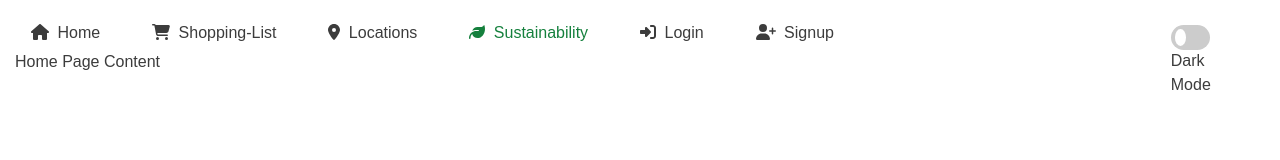
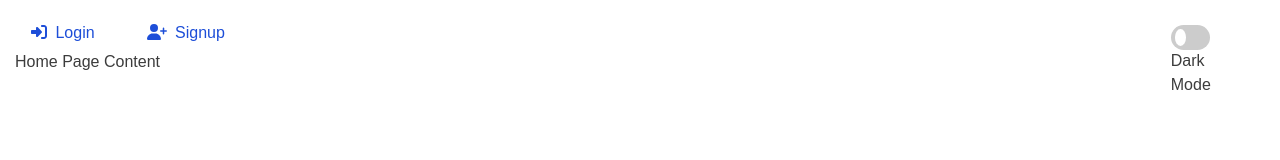
Before and after one commit to rickybehrens/grocery-store-app, a React (Vite) app in the folder client/: page / in a window 1280 px wide. Shown: the top 160 px of the page. Built offline with nearby package versions, Linux system fonts and the light colour scheme.

Commit message:
Made most of the header dissappear when the user is not logged in

```diff
--- a/client/src/components/Header.jsx
+++ b/client/src/components/Header.jsx
@@ -10,6 +10,22 @@ const Header = () => {
   return (
     <header className="header-container max-w-screen-xl">
       <div className="header-links flex justify-start w-full space-x-9">
+        {/* Login and Signup Links (visible only when not logged in) */}
+        {!isLoggedIn && (
+          <>
+            <Link to="/login" className="header-link text-blue-700">
+              <FontAwesomeIcon icon={faSignInAlt} className="mr-1" /> Login
+            </Link>
+
+            <Link to="/signup" className="header-link text-blue-700">
+              <FontAwesomeIcon icon={faUserPlus} className="mr-1" /> Signup
+            </Link>
+          </>
+        )}
+
+        {/* Logout Link (visible only when logged in) */}
+        {isLoggedIn && (
+          <>
             {/* Home */}
             <Link to="/" className="header-link">
               <FontAwesomeIcon icon={faHome} className="mr-1" /> Home
@@ -30,27 +46,18 @@ const Header = () => {
               <FontAwesomeIcon icon={faLeaf} className="mr-1 text-green-700" /> Sustainability
             </Link>
 
-        {/* Login and Signup Links (visible only when not logged in) */}
-        {!isLoggedIn && (
-          <>
-            <Link to="/login" className="header-link">
-              <FontAwesomeIcon icon={faSignInAlt} className="mr-1" /> Login
-            </Link>
-
-            <Link to="/signup" className="header-link">
-              <FontAwesomeIcon icon={faUserPlus} className="mr-1" /> Signup
+            <Link
+              to="/" // Directly link to homepage
+              className="header-link text-red-700" // Keep the text color for distinction
+              onClick={() => {
+                Auth.logout();
+                navigate('/'); // Navigate to homepage after logout
+              }} // Trigger logout before navigation
+            >
+              <FontAwesomeIcon icon={faSignOutAlt} className="mr-1 text-red-700" />
+              Logout
             </Link>
           </>
-        )}
-
-        {/* Logout Link (visible only when logged in) */}
-        {isLoggedIn && (
-          <button
-            className="header-link"
-            onClick={() => Auth.logout()} // use Auth class to logout
-          >
-            <FontAwesomeIcon icon={faSignOutAlt} className="mr-1" /> Logout
-          </button>
         )}
       </div>
     </header>
```
Lines whose indentation alone changed are shown as unchanged.
